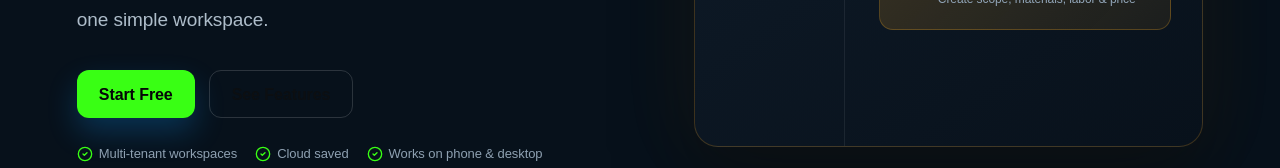
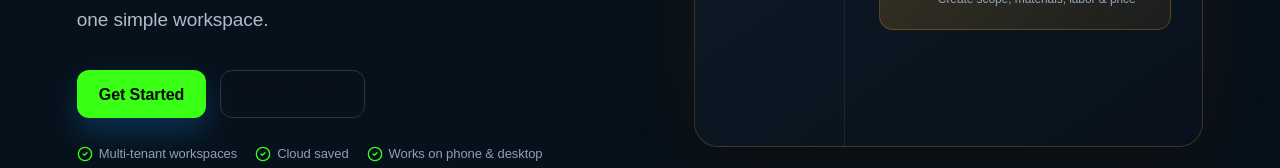
Before and after one commit to stevensapps-ash/-BuildFlowhq2, a Next.js app: page /welcome in a window 1280 px wide. Shown: the part 555-723 px from the top of the page. Built offline with nearby package versions, Linux system fonts and the light colour scheme.

Commit message:
Finalize Construction HQ presentation copy

```diff
--- a/app/welcome/page.tsx
+++ b/app/welcome/page.tsx
@@ -25,7 +25,7 @@ export default function WelcomePage(){
         <span className={styles.eyebrow}>BUILT FOR CONTRACTORS & SMALL BUSINESS OWNERS</span>
         <h1>Run the whole business from <em>one place.</em></h1>
         <p>Construction HQ brings estimates, projects, invoices, receipts, schedules, crews, documents and AI-powered business tools into one simple workspace.</p>
-        <div className={styles.actions}><Link className={styles.primary} href="/login">Start Free</Link><a className={styles.secondary} href="#features">See Features</a></div>
+        <div className={styles.actions}><Link className={styles.primary} href="/login">Get Started</Link><a className={styles.secondary} href="#features">See Features</a></div>
         <div className={styles.trust}><span><CheckCircle2/>Multi-tenant workspaces</span><span><CheckCircle2/>Cloud saved</span><span><CheckCircle2/>Works on phone & desktop</span></div>
       </div>
       <div className={styles.mockup}>
```
